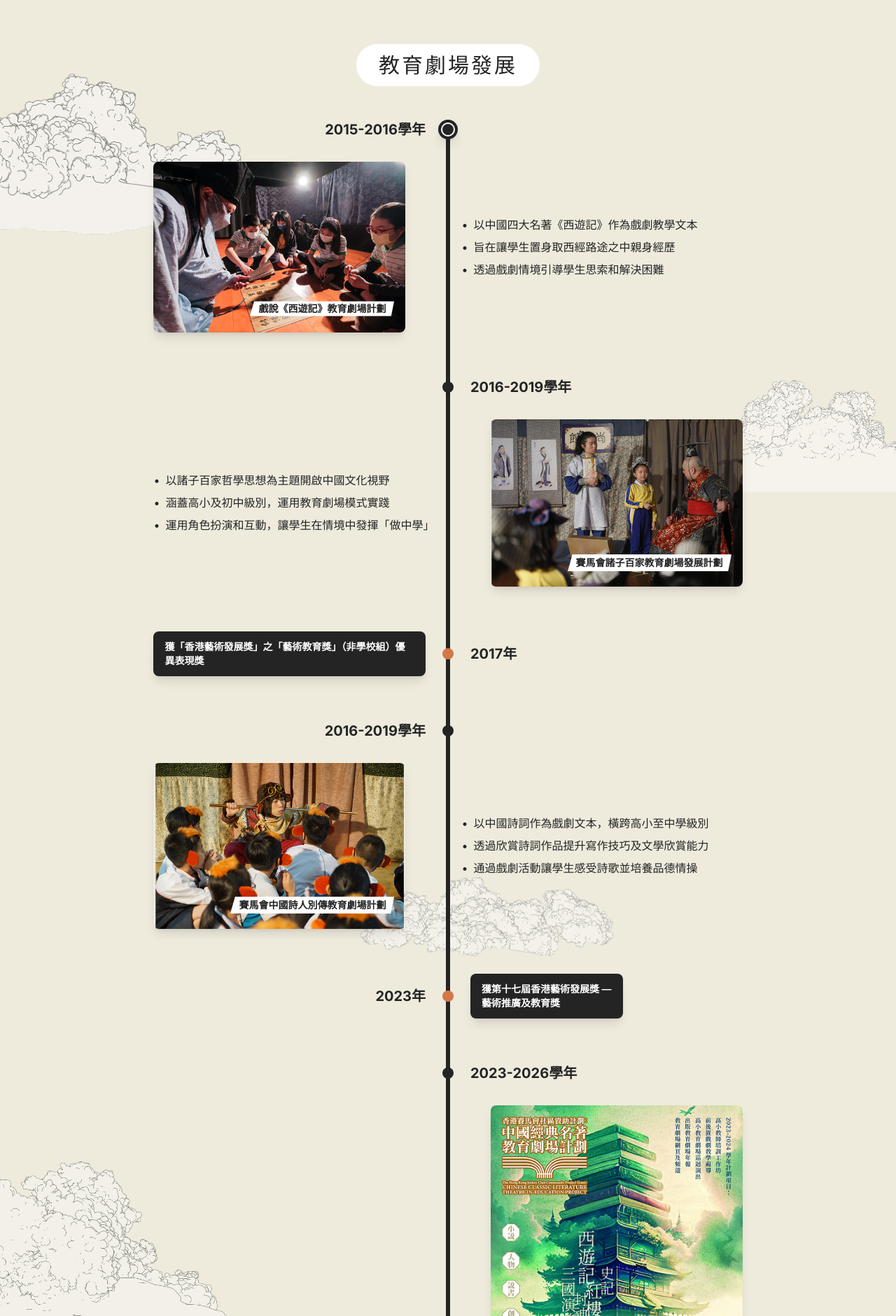
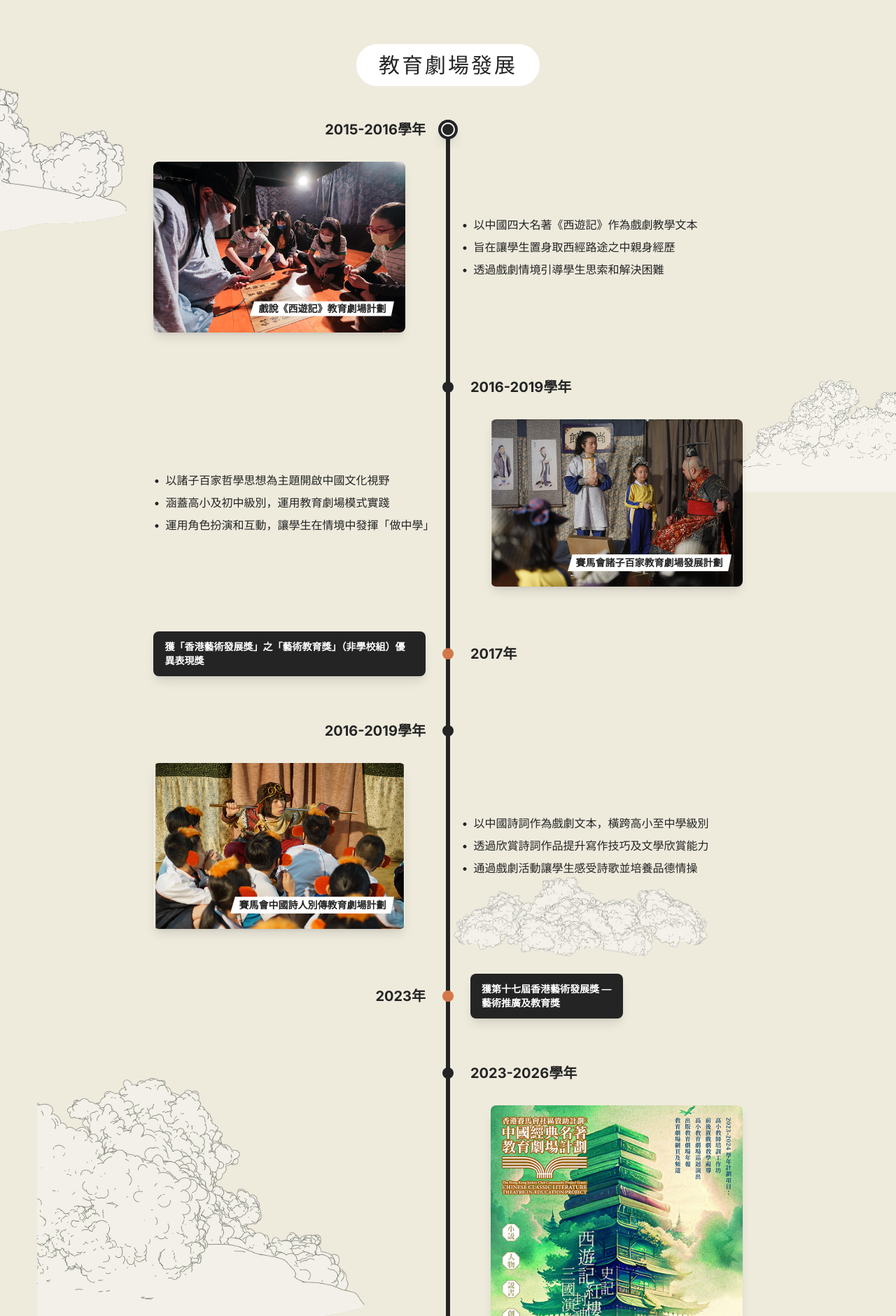
Before and after one commit to yves-cheung/page-presentation-demo, a Next.js app: page / in a window 1280 px wide. Shown: the part 860-2740 px from the top of the page at 70% size. Built offline with nearby package versions, Linux system fonts and the light colour scheme.

Commit message:
animated cloud background on scroll

```diff
--- a/package.json
+++ b/package.json
@@ -9,6 +9,8 @@
     "lint": "eslint"
   },
   "dependencies": {
+    "framer-motion": "^12.23.25",
+    "motion": "^12.23.25",
     "next": "16.0.8",
     "react": "19.2.1",
     "react-dom": "19.2.1"
--- a/src/app/components/Timeline.tsx
+++ b/src/app/components/Timeline.tsx
@@ -1,5 +1,10 @@
+"use client";
+
 import Image from "next/image";
+import { useRef } from "react";
+import { motion } from "framer-motion";
 import timelineData from "../sample_data/timeline.json";
+import { useCloudAnimation } from "../hooks/useCloudAnimation";
 
 type ProgramChild = {
   type: "program";
@@ -17,38 +22,49 @@ type MilestoneChild = {
 type TimelineChild = ProgramChild | MilestoneChild;
 
 export default function Timeline() {
+  const sectionRef = useRef<HTMLElement>(null);
+  const { cloud1X, cloud2X, cloud3X, cloud4X } = useCloudAnimation(sectionRef);
+
   return (
-    <section className="w-full pb-16 px-8 md:px-16 lg:px-32 relative overflow-hidden flex flex-col justify-center items-center">
-      {/* Cloud decorations with negative z-index */}
+    <section ref={sectionRef} className="w-full pb-16 px-8 md:px-16 lg:px-32 relative overflow-hidden flex flex-col justify-center items-center">
+      {/* Cloud decorations with scroll animation */}
       <div className="absolute inset-0 pointer-events-none">
+        <motion.div style={{ x: cloud1X }} className="absolute top-8 left-0">
           <Image
             src="/timeline_bg/cloud_1.png"
             alt=""
             width={200}
             height={150}
-          className="absolute top-8 left-0 opacity-80 h-60 w-auto"
+            className="opacity-80 h-60 w-auto"
           />
+        </motion.div>
+        <motion.div style={{ x: cloud2X }} className="absolute top-120 right-0">
           <Image
             src="/timeline_bg/cloud_2.png"
             alt=""
             width={200}
             height={150}
-          className="absolute top-120 right-0 opacity-80 h-40 w-auto"
+            className="opacity-80 h-40 w-auto"
           />
+        </motion.div>
+        <motion.div style={{ x: cloud3X }} className="absolute bottom-220 left-[40%]">
           <Image
             src="/timeline_bg/cloud_3.png"
             alt=""
             width={200}
             height={150}
-          className="absolute bottom-220 left-[40%] opacity-80 h-32 w-auto"
+            className="opacity-80 h-32 w-auto"
           />
+        </motion.div>
+        <motion.div style={{ x: cloud4X }} className="absolute bottom-80 left-30">
           <Image
             src="/timeline_bg/cloud_4.png"
             alt=""
             width={200}
             height={150}
-          className="absolute bottom-80 left-0 opacity-80 h-70 w-auto"
+            className="opacity-80 h-100 w-auto"
           />
+        </motion.div>
       </div>
 
       <h2 className="text-2xl md:text-3xl font-normal mb-12 text-custom-black text-center bg-white w-fit py-3 px-8 rounded-full z-10 tracking-widest">
@@ -236,7 +252,7 @@ export default function Timeline() {
         {/* 3 black square dots at the end */}
         <div className="absolute bottom-0 left-8 md:left-1/2 transform md:-translate-x-1/2 flex flex-col gap-2 mt-4">
           {[1, 2, 3].map((_, i) => (
-            <div className="w-1.5 aspect-square bg-custom-black"></div>
+            <div key={i} className="w-1.5 aspect-square bg-custom-black"></div>
           ))}
         </div>
       </div>
--- /dev/null
+++ b/src/app/hooks/useCloudAnimation.ts
@@ -0,0 +1,28 @@
+import { useScroll, useTransform } from "framer-motion";
+import { RefObject } from "react";
+
+export function useCloudAnimation(containerRef: RefObject<HTMLElement | null>) {
+  const { scrollYProgress } = useScroll({
+    target: containerRef,
+    offset: ["start start", "end end"],
+  });
+
+  // Cloud 1 (top-left) - moves left
+  const cloud1X = useTransform(scrollYProgress, [0, 1], [0, -500]);
+
+  // Cloud 2 (top-right) - moves right
+  const cloud2X = useTransform(scrollYProgress, [0, 1], [0, 200]);
+
+  // Cloud 3 (center) - moves left
+  const cloud3X = useTransform(scrollYProgress, [0, 1], [0, 400]);
+
+  // Cloud 4 (bottom-left) - moves left
+  const cloud4X = useTransform(scrollYProgress, [0, 1], [0, -200]);
+
+  return {
+    cloud1X,
+    cloud2X,
+    cloud3X,
+    cloud4X,
+  };
+}
```
Also changed, not shown: 1 other file (tests, documents, lock files or other folders). Lines whose indentation alone changed are shown as unchanged.
